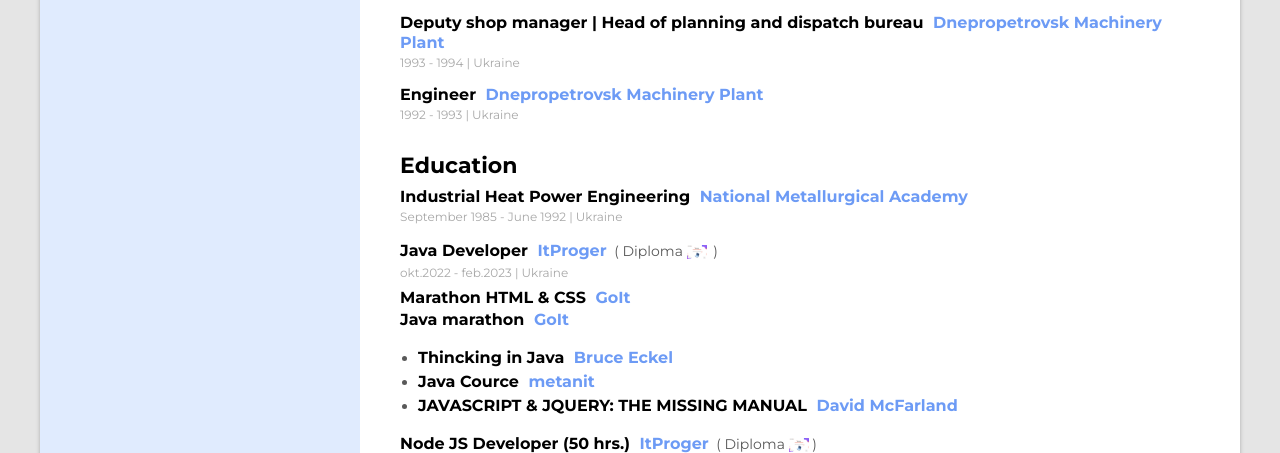
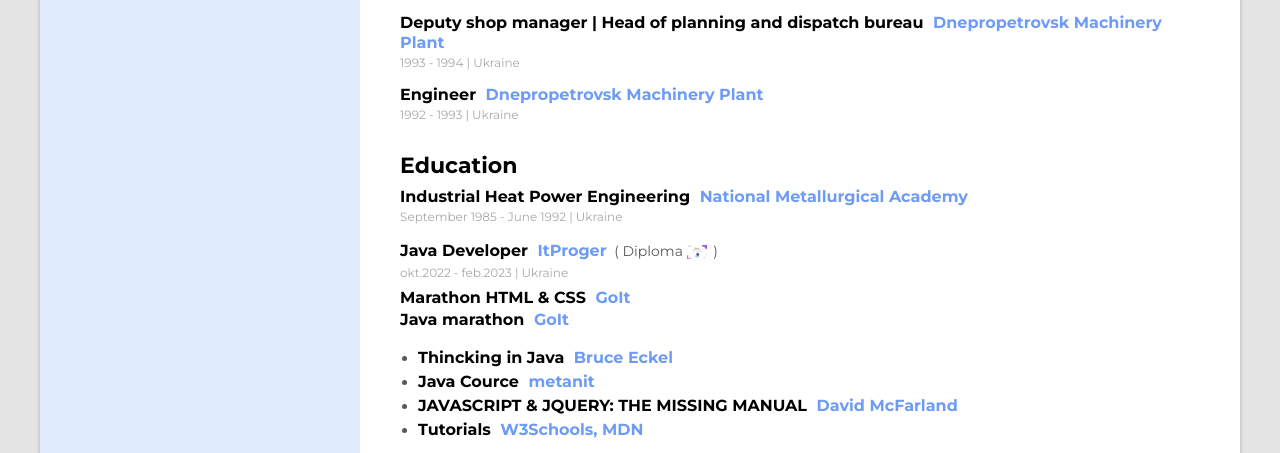
Before and after one commit to Kovalchuk-Alexandr/resume_project, a plain HTML site: page index.html in a window 1280 px wide. Shown: the part 1878-2331 px from the top of the page. Drawn offline with Linux system fonts and the light colour scheme.

Commit message:
+ w3s & mdn

```diff
--- a/index.html
+++ b/index.html
@@ -473,6 +473,11 @@
                   <span class="work-experience-company">David McFarland</span>
                 </h6>
               </li>
+              <li class="work-duties">
+                <h6 class="work-experience-position">Tutorials
+                  <span class="work-experience-company">W3Schools, MDN</span>
+                </h6>
+              </li>
             </ul>
           </div>
 
```
